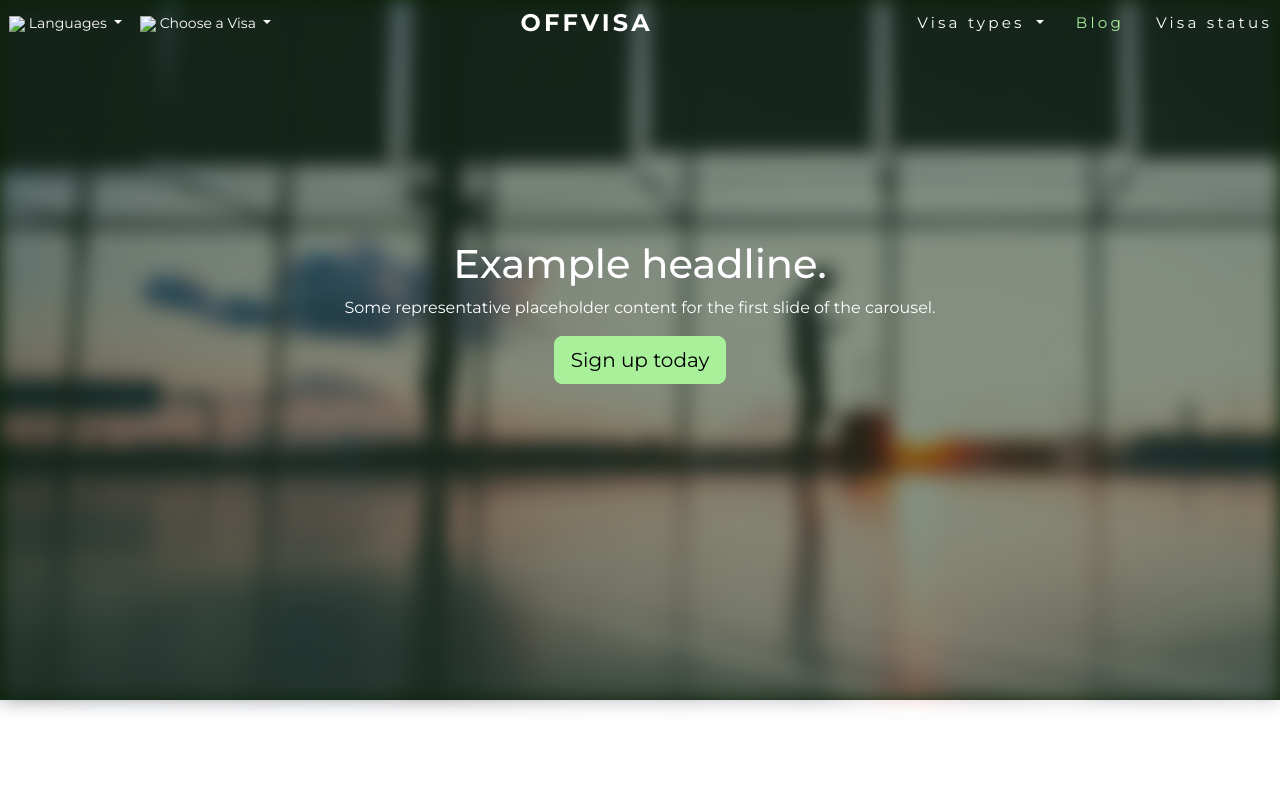
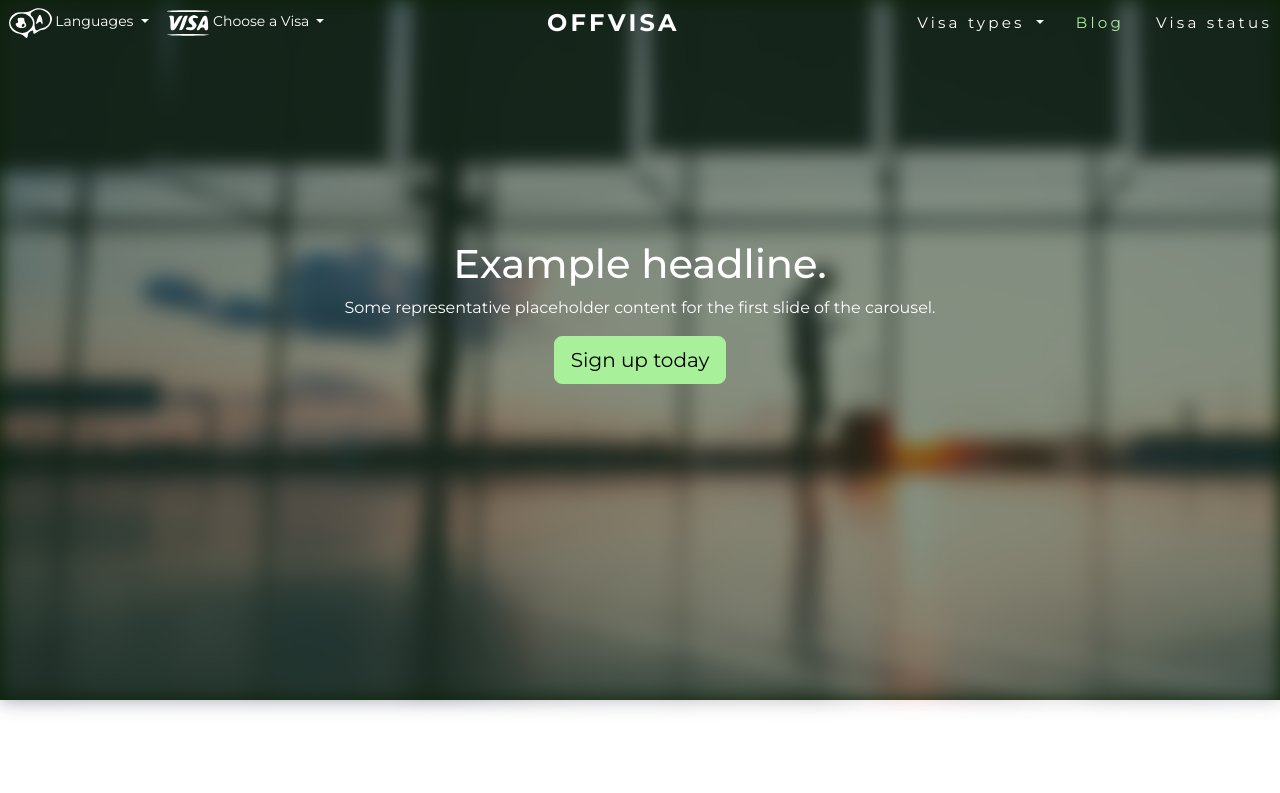
Before and after one commit to klim2020/visa-html, a plain HTML site: page index.html in a window 1280 px wide. Shown: the top 793 px of the page. Drawn offline with Linux system fonts and the light colour scheme; files that its build step writes are made by us from their sources.

Commit message:
изменено:      index.html

```diff
--- a/index.html
+++ b/index.html
@@ -20,7 +20,7 @@
 
             <div class="dropdown">
               <button class="btn  text-white btn-sm dropdown-toggle" id="header_langdrop" type="button" data-bs-toggle="dropdown" aria-haspopup="true" aria-expanded="false">
-                <img src = "visa-html/build/assets/language-53224ebc.svg"/> <span class="d-none d-md-inline">Languages</span>
+                <img src = "language-53224ebc.svg"/> <span class="d-none d-md-inline">Languages</span>
               </button>
               <div class="dropdown-menu" aria-labelledby="header_langdrop">
                 <a class="dropdown-item" href="#">Russian</a>
@@ -31,7 +31,7 @@
 
             <div class="dropdown">
               <button class="btn  text-white btn-sm dropdown-toggle" id="header_visadrop" type="button" data-bs-toggle="dropdown" aria-haspopup="true" aria-expanded="false">
-                <img src = "visa-html/build/assets/visa-feb76858.svg"/> <span class="d-none d-md-inline">Choose a Visa</span>
+                <img src = "visa-feb76858.svg"/> <span class="d-none d-md-inline">Choose a Visa</span>
               </button>
               <div class="dropdown-menu" aria-labelledby="header_visadrop">
                 <a class="dropdown-item" href="#">czCxzc</a>
```
